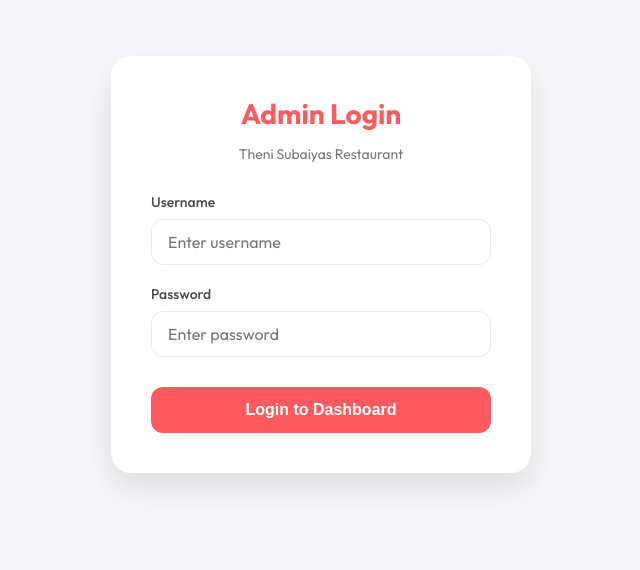
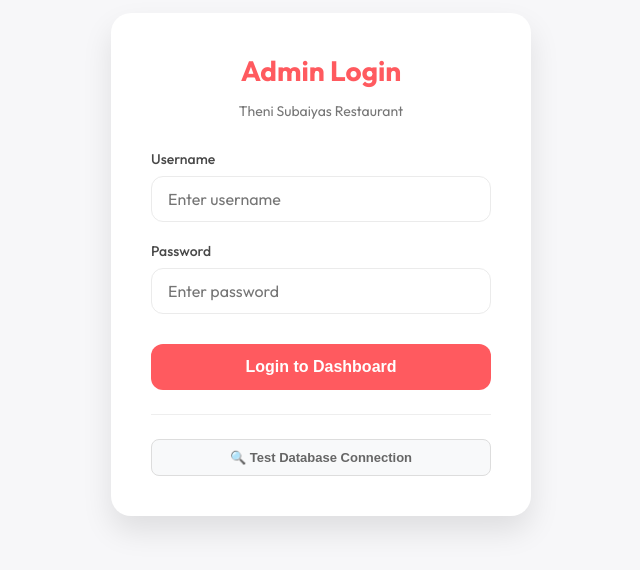
Before and after one commit to editpixelstudio-lang/Theni-Subaiyas-Restaurant-, a Next.js app: page /admin/login in a window 1280 px wide. Shown: the part 136-706 px from the top of the page, without its empty margins (319-959 px from the left). Built offline with nearby package versions, Linux system fonts and the light colour scheme.

Commit message:
debug: add database connection diagnostic tool to login page

```diff
--- a/app/admin/login/login.css
+++ b/app/admin/login/login.css
@@ -107,3 +107,54 @@
   from { opacity: 0; transform: translateY(10px); }
   to { opacity: 1; transform: translateY(0); }
 }
+
+.test-connection-box {
+  margin-top: 24px;
+  padding-top: 24px;
+  border-top: 1px solid #eee;
+  text-align: center;
+}
+
+.test-btn {
+  background: #f8f9fa;
+  border: 1px solid #ddd;
+  color: #666;
+  padding: 10px 16px;
+  border-radius: 8px;
+  font-size: 13px;
+  font-weight: 600;
+  cursor: pointer;
+  width: 100%;
+  transition: all 0.2s;
+}
+
+.test-btn:hover {
+  background: #f0f1f2;
+}
+
+.test-message {
+  margin-top: 12px;
+  font-size: 12px;
+  line-height: 1.5;
+  padding: 10px;
+  border-radius: 6px;
+  text-align: left;
+}
+
+.test-message.success {
+  background: #e6fffa;
+  color: #2c7a7b;
+  border: 1px solid #b2f5ea;
+}
+
+.test-message.error {
+  background: #fff5f5;
+  color: #c53030;
+  border: 1px solid #feb2b2;
+}
+
+.test-message.loading {
+  background: #ebf8ff;
+  color: #2b6cb0;
+  border: 1px solid #bee3f8;
+}
--- a/app/admin/login/page.tsx
+++ b/app/admin/login/page.tsx
@@ -9,6 +9,7 @@
   const [password, setPassword] = useState('');
   const [error, setError] = useState('');
   const [loading, setLoading] = useState(false);
+  const [testStatus, setTestStatus] = useState<{ type: 'idle' | 'loading' | 'success' | 'error', message: string }>({ type: 'idle', message: '' });
   const router = useRouter();
 
   const handleLogin = async (e: React.FormEvent) => {
@@ -34,6 +35,25 @@
       setError('An error occurred');
     } finally {
       setLoading(false);
+    }
+  };
+
+  const testConnection = async () => {
+    setTestStatus({ type: 'loading', message: 'Testing database connection...' });
+    try {
+      const res = await fetch('/api/menu');
+      const data = await res.json();
+
+      if (res.ok && data.success) {
+        setTestStatus({ type: 'success', message: `Connected! Found ${data.count || 0} items in database.` });
+      } else {
+        let msg = data.details || 'Connection failed.';
+        if (msg.includes('MONGODB_URI')) msg = 'Error: MONGODB_URI is not set in Vercel settings.';
+        if (msg.includes('connection timed out') || msg.includes('Could not connect')) msg = 'Error: MongoDB Atlas is blocking Vercel. Please add 0.0.0.0/0 to Network Access.';
+        setTestStatus({ type: 'error', message: msg });
+      }
+    } catch (err) {
+      setTestStatus({ type: 'error', message: 'Network error or API not found.' });
     }
   };
 
@@ -72,6 +92,20 @@
             {loading ? 'Logging in...' : 'Login to Dashboard'}
           </button>
         </form>
+
+        <div className="test-connection-box">
+          <button
+            type="button"
+            className={`test-btn ${testStatus.type}`}
+            onClick={testConnection}
+            disabled={testStatus.type === 'loading'}
+          >
+            {testStatus.type === 'loading' ? '⏳ Testing...' : '🔍 Test Database Connection'}
+          </button>
+          {testStatus.message && (
+            <p className={`test-message ${testStatus.type}`}>{testStatus.message}</p>
+          )}
+        </div>
       </div>
     </div>
   );
```
